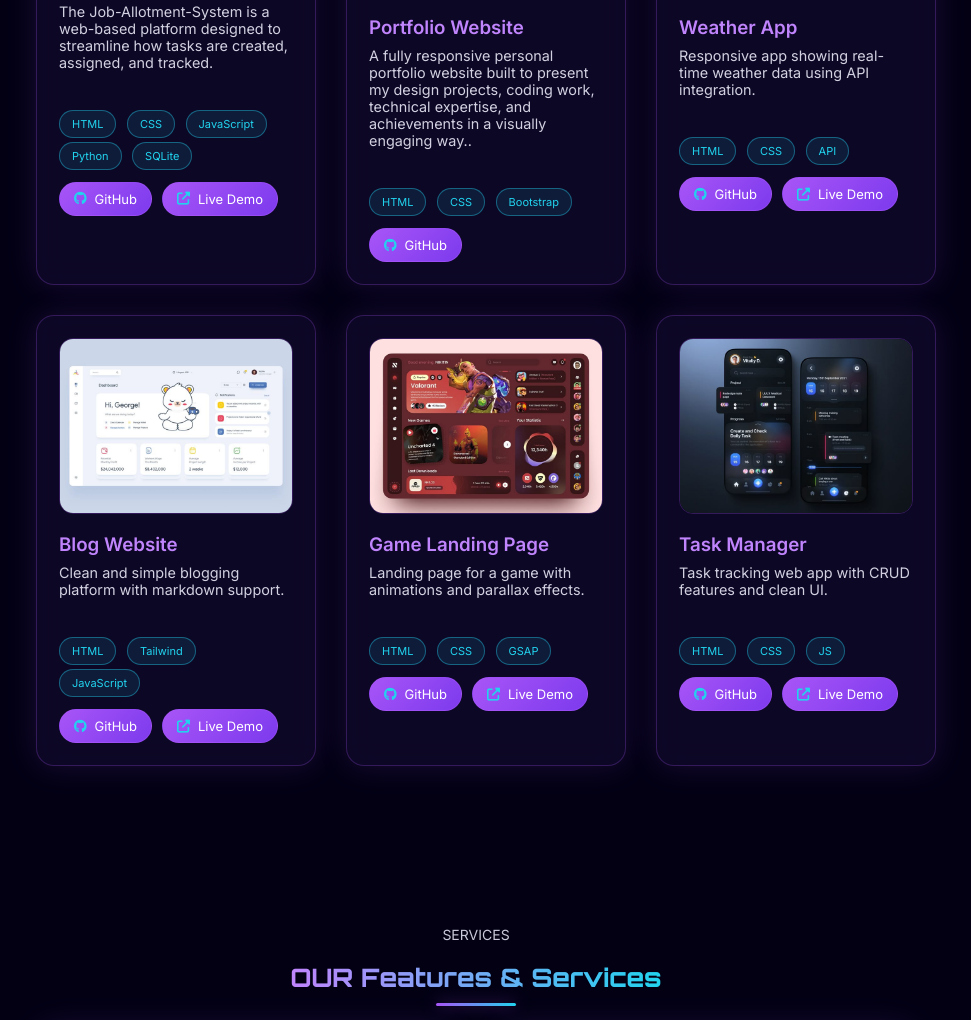
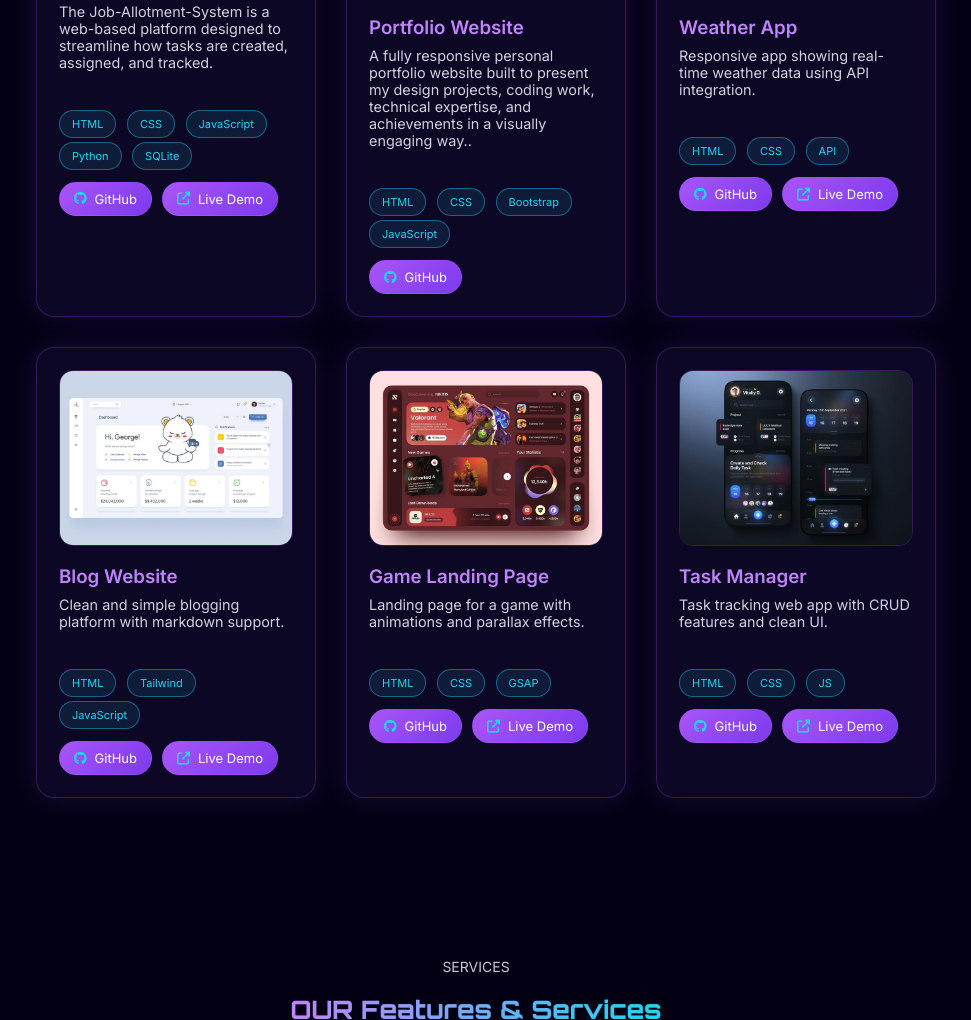
Before and after one commit to adityaalpha16/Portfolio_Webpage, a plain HTML site: page index.html in a window 1280 px wide. Shown: the part 2135-3155 px from the top of the page, without its empty margins (164-1135 px from the left). Drawn offline with Linux system fonts and the light colour scheme.

Commit message:
Add JavaScript skill link to index.html

```diff
--- a/index.html
+++ b/index.html
@@ -245,6 +245,7 @@
         <a href="#">HTML</a>
         <a href="#">CSS</a>
         <a href="#">Bootstrap</a>
+        <a href="#">JavaScript</a>
       </div>
       <div class="btns">
         <a href="#" class="btn"><i class="fab fa-github"></i> GitHub</a>
```
